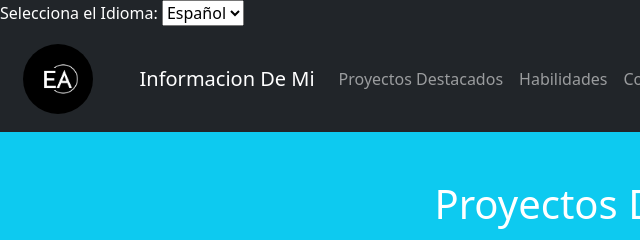
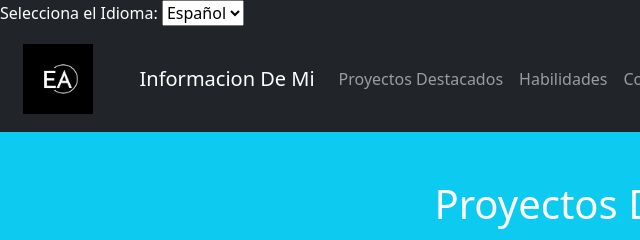
Before and after one commit to ealborn0z/Websimple, a plain HTML site: page index.html in a window 1280 px wide. Shown: the top 240 px of the page, 0-640 px from the left. Drawn offline with nearby package versions, Linux system fonts and the light colour scheme.

Commit message:
Update styles.css

```diff
--- a/styles.css
+++ b/styles.css
@@ -50,5 +50,4 @@ footer {
 .logo-container img {
     width: 70px;
     height: auto;
-    border-radius: 50%;
 }
```
